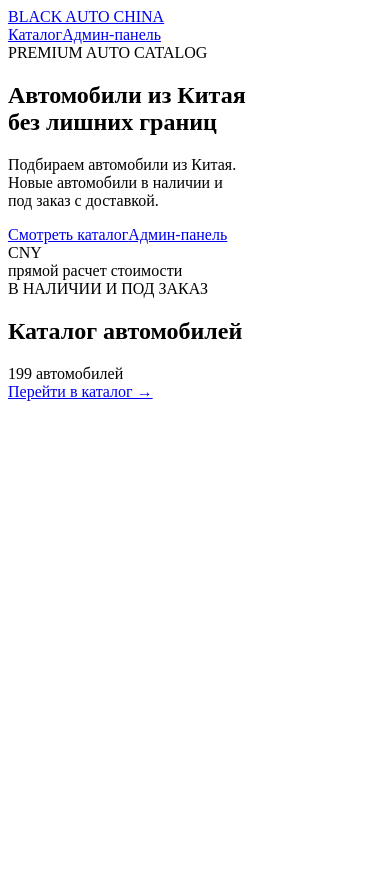
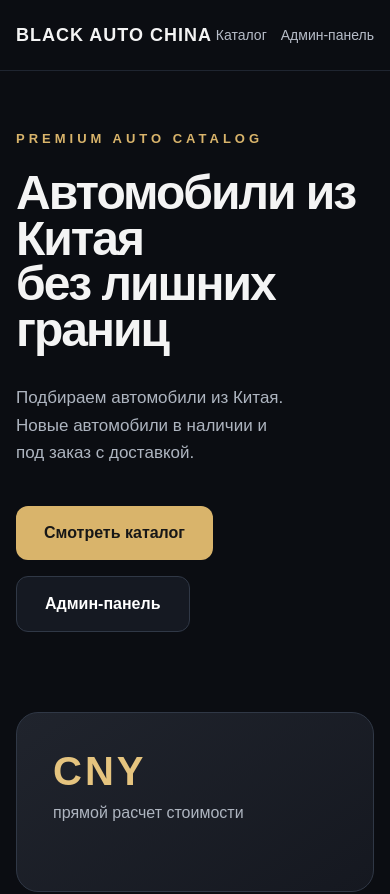
Before and after one commit to blackauto947-gif/black-auto-china, a Next.js app: page / in a window 390 px wide. Shown: the top 894 px of the page. Before the commit the page ends 844 px from the top, so only its background shows below. Built offline with nearby package versions, Linux system fonts and the light colour scheme.

Commit message:
Update globals.css

```diff
--- a/app/globals.css
+++ b/app/globals.css
@@ -1,258 +1,235 @@
-.car-page {
-  min-height: 100vh;
-  background: #0b0f15;
-  color: #f5f5f5;
-  padding: 70px 20px;
+* {
+  box-sizing: border-box;
+  margin: 0;
+  padding: 0;
 }
 
-.car-container {
-  max-width: 1320px;
+html {
+  scroll-behavior: smooth;
+}
+
+body {
+  background: #0b0d12;
+  color: #f4f4f4;
+  font-family: Arial, Helvetica, sans-serif;
+}
+
+a {
+  color: inherit;
+  text-decoration: none;
+}
+
+.container {
+  width: min(1280px, calc(100% - 48px));
   margin: 0 auto;
 }
 
-.back-link {
-  display: inline-flex;
-  margin-bottom: 35px;
-  color: #aeb8c7;
-  text-decoration: none;
-  font-size: 16px;
-  transition: 0.2s ease;
+/* HEADER */
+
+.header {
+  border-bottom: 1px solid #1f2530;
+  background: rgba(11, 13, 18, 0.95);
 }
 
-.back-link:hover {
-  color: #d9b66f;
+.header-inner {
+  min-height: 80px;
+  display: flex;
+  align-items: center;
+  justify-content: space-between;
 }
 
-.car-header {
+.logo {
+  font-size: 18px;
+  font-weight: 700;
+  letter-spacing: 1px;
+}
+
+.nav {
   display: flex;
+  gap: 28px;
+}
+
+.nav a {
+  color: #b7bdc8;
+  transition: 0.2s;
+}
+
+.nav a:hover {
+  color: #e3bd72;
+}
+
+/* HERO */
+
+.hero {
+  padding: 90px 0 110px;
+  border-bottom: 1px solid #1f2530;
+}
+
+.hero-content {
+  display: grid;
+  grid-template-columns: 1fr 430px;
+  gap: 80px;
+  align-items: center;
+}
+
+.eyebrow {
+  display: block;
+  color: #d9b46b;
+  font-size: 13px;
+  font-weight: 700;
+  letter-spacing: 4px;
+  margin-bottom: 24px;
+}
+
+.hero h1 {
+  font-size: clamp(48px, 7vw, 88px);
+  line-height: 0.95;
+  letter-spacing: -3px;
+  max-width: 850px;
+  margin-bottom: 32px;
+}
+
+.hero p {
+  color: #aeb5c0;
+  font-size: 20px;
+  line-height: 1.6;
+  margin-bottom: 40px;
+}
+
+.hero-buttons {
+  display: flex;
+  gap: 16px;
+  flex-wrap: wrap;
+}
+
+.button {
+  padding: 18px 28px;
+  border-radius: 12px;
+  font-weight: 700;
+  display: inline-block;
+  transition: 0.2s;
+}
+
+.button-primary {
+  background: #d9b46b;
+  color: #171717;
+}
+
+.button-primary:hover {
+  background: #ecc87e;
+  transform: translateY(-2px);
+}
+
+.button-secondary {
+  border: 1px solid #303846;
+  color: #ffffff;
+  background: #151922;
+}
+
+.button-secondary:hover {
+  border-color: #d9b46b;
+}
+
+.hero-card {
+  border: 1px solid #303846;
+  background: linear-gradient(
+    145deg,
+    #20242d,
+    #151820
+  );
+  border-radius: 22px;
+  padding: 36px;
+  min-height: 180px;
+}
+
+.hero-card-value {
+  color: #e5c47f;
+  font-size: 40px;
+  font-weight: 800;
+  letter-spacing: 3px;
+  margin-bottom: 10px;
+}
+
+.hero-card-text {
+  color: #aeb5c0;
+  font-size: 16px;
+}
+
+/* CATALOG */
+
+.catalog-preview {
+  padding: 100px 0;
+}
+
+.section-heading {
+  display: flex;
+  align-items: flex-end;
   justify-content: space-between;
   gap: 30px;
-  align-items: flex-end;
-  margin-bottom: 45px;
 }
 
-.car-label {
-  margin: 0 0 12px;
-  color: #d9b66f;
-  font-size: 13px;
-  font-weight: 800;
-  letter-spacing: 3px;
-}
-
-.car-header h1 {
-  margin: 0;
-  font-size: clamp(38px, 6vw, 72px);
+.section-heading h2 {
+  font-size: clamp(40px, 6vw, 72px);
   line-height: 1;
   letter-spacing: -2px;
 }
 
-.car-meta {
-  margin-top: 18px;
-  color: #aeb8c7;
-  font-size: 20px;
+.cars-count {
+  padding: 16px 26px;
+  border: 1px solid #2b3340;
+  border-radius: 999px;
+  color: #bac1cb;
+  white-space: nowrap;
 }
 
-.car-price-box {
-  min-width: 280px;
-  padding: 25px 30px;
-  border: 1px solid #27303d;
-  border-radius: 20px;
-  background: #111722;
-}
-
-.car-price-box span {
-  display: block;
-  margin-bottom: 8px;
-  color: #8e99a8;
-}
-
-.car-price-box strong {
-  color: #dfbd79;
-  font-size: 30px;
-}
-
-.car-gallery {
-  margin-bottom: 55px;
-}
-
-.main-photo {
-  width: 100%;
-  height: min(65vw, 700px);
-  overflow: hidden;
-  border-radius: 24px;
-  border: 1px solid #2a3442;
-  background: #151b24;
-}
-
-.main-photo img {
-  width: 100%;
-  height: 100%;
-  object-fit: cover;
-}
-
-.gallery-grid {
-  display: grid;
-  grid-template-columns: repeat(2, 1fr);
-  gap: 18px;
-  margin-top: 18px;
-}
-
-.gallery-photo {
-  height: 300px;
-  overflow: hidden;
-  border-radius: 18px;
-  border: 1px solid #2a3442;
-  background: #151b24;
-}
-
-.gallery-photo img {
-  width: 100%;
-  height: 100%;
-  object-fit: cover;
-}
-
-.car-content {
-  display: grid;
-  grid-template-columns: 1fr 380px;
-  gap: 40px;
-  align-items: start;
-}
-
-.specifications {
-  padding: 35px;
-  border: 1px solid #27303d;
-  border-radius: 24px;
-  background: #111722;
-}
-
-.specifications h2 {
-  margin: 0 0 30px;
-  font-size: 34px;
-}
-
-.spec-grid {
-  display: grid;
-  grid-template-columns: repeat(2, 1fr);
-  gap: 0;
-  border-top: 1px solid #26303c;
-}
-
-.spec-item {
-  padding: 22px 0;
-  border-bottom: 1px solid #26303c;
-}
-
-.spec-item span {
-  display: block;
-  margin-bottom: 8px;
-  color: #8f99a7;
-  font-size: 14px;
-}
-
-.spec-item strong {
-  font-size: 19px;
-}
-
-.request-card {
-  position: sticky;
-  top: 30px;
-  padding: 35px;
-  border-radius: 24px;
-  border: 1px solid #6b5631;
-  background: linear-gradient(
-    180deg,
-    #1a1d20 0%,
-    #111722 100%
-  );
-}
-
-.request-card p {
-  margin: 0 0 12px;
-  color: #aeb8c7;
-}
-
-.request-card h2 {
-  margin: 0 0 25px;
-  color: #dfbd79;
-  font-size: 34px;
-}
-
-.request-card button {
-  width: 100%;
-  padding: 18px;
-  border: none;
+.catalog-link {
+  display: inline-block;
+  margin-top: 45px;
+  padding: 18px 28px;
   border-radius: 12px;
-  background: #d9b66f;
-  color: #17120a;
-  font-size: 17px;
-  font-weight: 800;
-  cursor: pointer;
-  transition: 0.2s ease;
-}
-
-.request-card button:hover {
-  transform: translateY(-2px);
-  background: #ebca89;
-}
-
-.request-card span {
-  display: block;
-  margin-top: 18px;
-  color: #8993a1;
-  font-size: 13px;
-  line-height: 1.6;
+  background: #d9b46b;
+  color: #171717;
+  font-weight: 700;
 }
 
 @media (max-width: 900px) {
-  .car-page {
-    padding: 40px 15px;
-  }
-
-  .car-header {
-    flex-direction: column;
-    align-items: flex-start;
-  }
-
-  .car-price-box {
-    width: 100%;
-  }
-
-  .car-content {
+  .hero-content {
     grid-template-columns: 1fr;
   }
 
-  .request-card {
-    position: static;
-  }
-
-  .main-photo {
-    height: 450px;
+  .hero-card {
+    max-width: 100%;
   }
 }
 
 @media (max-width: 600px) {
-  .car-header h1 {
-    font-size: 42px;
+  .container {
+    width: min(100% - 32px, 1280px);
   }
 
-  .main-photo {
-    height: 300px;
-    border-radius: 16px;
+  .header-inner {
+    min-height: 70px;
   }
 
-  .gallery-grid {
-    grid-template-columns: 1fr;
+  .nav {
+    gap: 14px;
+    font-size: 14px;
   }
 
-  .gallery-photo {
-    height: 220px;
+  .hero {
+    padding: 60px 0 70px;
   }
 
-  .spec-grid {
-    grid-template-columns: 1fr;
+  .hero h1 {
+    letter-spacing: -2px;
   }
 
-  .specifications {
-    padding: 22px;
+  .hero p {
+    font-size: 17px;
+  }
+
+  .section-heading {
+    align-items: flex-start;
+    flex-direction: column;
   }
 }
```
